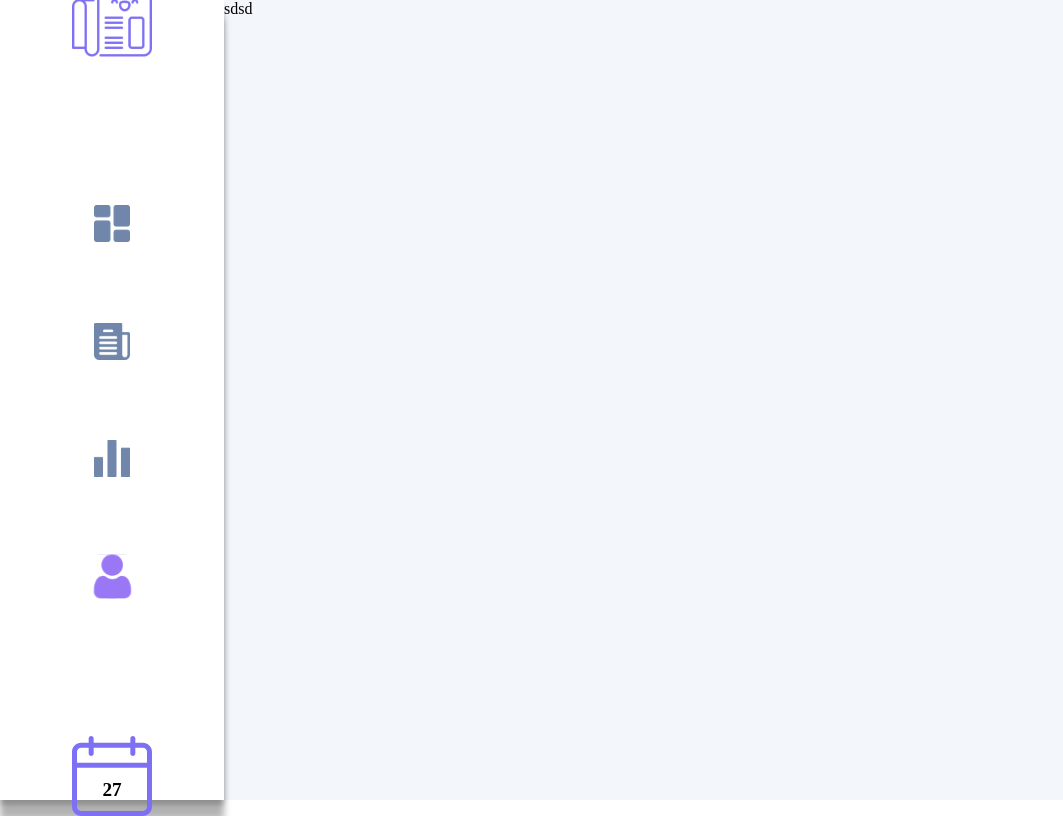
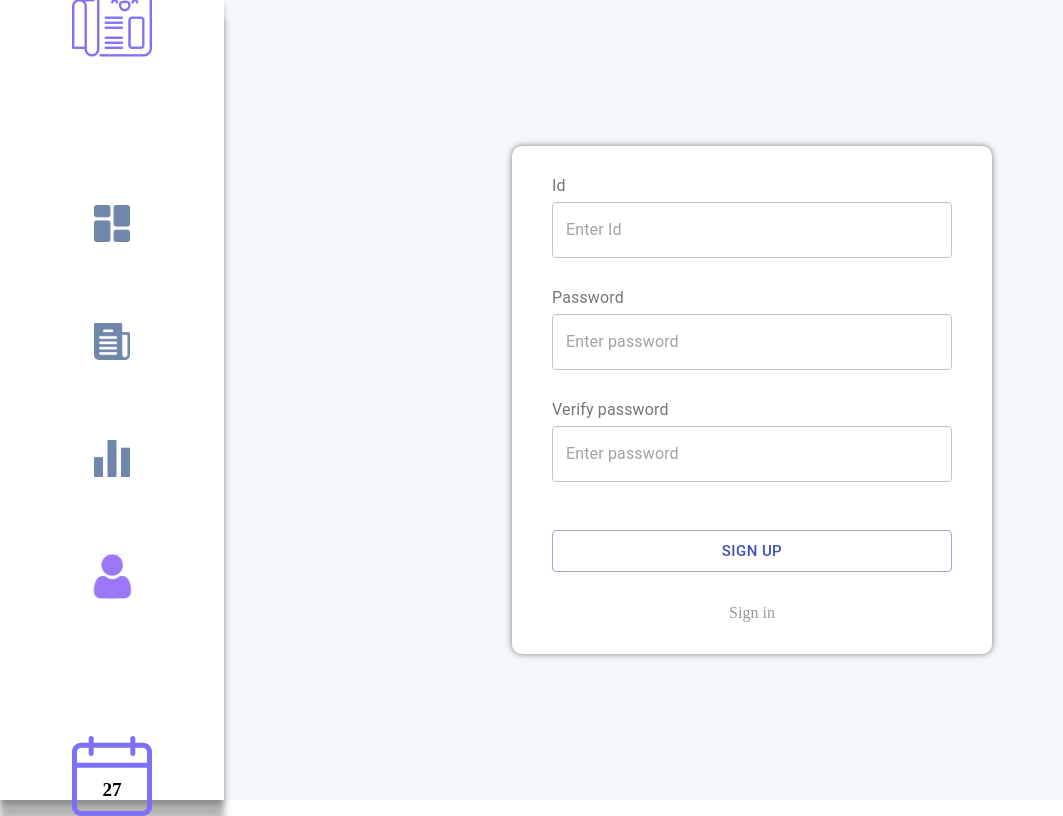
Before and after one commit to skku-capstone-2021/newspaper, a React app in the folder client/: page /mypage in a window 1280 px wide. Shown: the whole page, without its empty margins (0-1063 px from the left). Built offline with nearby package versions, Linux system fonts and the light colour scheme.

Commit message:
feat: 로그인, 회원가입 모달

```diff
--- a/client/src/components/Common/NewsContent/index.style.ts
+++ b/client/src/components/Common/NewsContent/index.style.ts
@@ -0,0 +1,92 @@
+import styled from "styled-components";
+
+export const Header = styled.div`
+  display: flex;
+  flex-direction: column;
+  gap: 1rem;
+`;
+
+export const NewsPaper = styled.div`
+  font-size: 2.5rem;
+  font-weight: bold;
+`;
+
+export const Title = styled.div`
+  font-size: 1.5rem;
+  font-weight: 500;
+`;
+
+export const Keywords = styled.div`
+  display: flex;
+  gap: 1rem;
+`;
+
+export const Keyword = styled.div`
+  height: 1rem;
+  display: flex;
+  justify-content: center;
+  align-items: center;
+  padding: 0.8rem 1.2rem;
+  border-radius: 15px;
+  font-size: 0.8rem;
+  background-color: #e9e9e9;
+  box-shadow: 0 1px 3px rgba(0, 0, 0, 0.12), 0 1px 2px rgba(0, 0, 0, 0.24);
+`;
+
+export const Category = styled.div`
+  height: 1rem;
+  display: flex;
+  justify-content: center;
+  align-items: center;
+  padding: 0.8rem 1.2rem;
+  font-size: 0.8rem;
+  border-radius: 15px;
+  background-color: #9a76fd;
+  box-shadow: 0 1px 3px rgba(0, 0, 0, 0.12), 0 1px 2px rgba(0, 0, 0, 0.24);
+`;
+
+export const Buttons = styled.div`
+  display: flex;
+  gap: 2rem;
+`;
+
+export const Level = styled.img`
+  width: 4rem;
+  height: 4rem;
+`;
+
+export const Flex = styled.div`
+  display: flex;
+  justify-content: space-between;
+`;
+
+export const Date = styled.div`
+  display: flex;
+  align-items: center;
+  justify-content: center;
+  font-size: 0.8rem;
+`;
+
+export const Horizon = styled.div`
+  border-bottom: 2px solid #999999;
+  margin: 1rem 0;
+`;
+
+export const MainImg = styled.img`
+  width: 100%;
+  min-height: 40vh;
+`;
+
+export const ContentWrapper = styled.div`
+  margin-top: 1rem;
+`;
+
+export const Content = styled.div`
+  font-size: 1.1rem;
+`;
+
+export const More = styled.div`
+  cursor: pointer;
+  margin-top: 1rem;
+  color: #999999;
+`;
--- a/client/src/components/Common/NewsContent/index.tsx
+++ b/client/src/components/Common/NewsContent/index.tsx
@@ -1,7 +1,23 @@
 import { FC, useState } from "react";
-import styled from "styled-components";
 import { Button } from "@material-ui/core";
 import { Good } from "@/assets";
+import {
+  Header,
+  NewsPaper,
+  Title,
+  Keywords,
+  Keyword,
+  Category,
+  Buttons,
+  Level,
+  Flex,
+  Date,
+  Horizon,
+  MainImg,
+  ContentWrapper,
+  Content,
+  More,
+} from "./index.style";
 
 interface Props {
   newsItem: {
@@ -17,97 +33,6 @@ interface Props {
     content: string;
   };
 }
-
-const Header = styled.div`
-  display: flex;
-  flex-direction: column;
-  gap: 1rem;
-`;
-
-const NewsPaper = styled.div`
-  font-size: 2.5rem;
-  font-weight: bold;
-`;
-
-const Title = styled.div`
-  font-size: 1.5rem;
-  font-weight: 500;
-`;
-
-const Keywords = styled.div`
-  display: flex;
-  gap: 1rem;
-`;
-
-const Keyword = styled.div`
-  height: 1rem;
-  display: flex;
-  justify-content: center;
-  align-items: center;
-  padding: 0.8rem 1.2rem;
-  border-radius: 15px;
-  font-size: 0.8rem;
-  background-color: #e9e9e9;
-  box-shadow: 0 1px 3px rgba(0, 0, 0, 0.12), 0 1px 2px rgba(0, 0, 0, 0.24);
-`;
-
-const Category = styled.div`
-  height: 1rem;
-  display: flex;
-  justify-content: center;
-  align-items: center;
-  padding: 0.8rem 1.2rem;
-  font-size: 0.8rem;
-  border-radius: 15px;
-  background-color: #9a76fd;
-  box-shadow: 0 1px 3px rgba(0, 0, 0, 0.12), 0 1px 2px rgba(0, 0, 0, 0.24);
-`;
-
-const Buttons = styled.div`
-  display: flex;
-  gap: 2rem;
-`;
-
-const Level = styled.img`
-  width: 4rem;
-  height: 4rem;
-`;
-
-const Flex = styled.div`
-  display: flex;
-  justify-content: space-between;
-`;
-
-const Date = styled.div`
-  display: flex;
-  align-items: center;
-  justify-content: center;
-  font-size: 0.8rem;
-`;
-
-const Horizon = styled.div`
-  border-bottom: 2px solid #999999;
-  margin: 1rem 0;
-`;
-
-const MainImg = styled.img`
-  width: 100%;
-  min-height: 40vh;
-`;
-
-const ContentWrapper = styled.div`
-  margin-top: 1rem;
-`;
-
-const Content = styled.div`
-  font-size: 1.1rem;
-`;
-
-const More = styled.div`
-  cursor: pointer;
-  margin-top: 1rem;
-  color: #999999;
-`;
 
 const NewsContent: FC<Props> = ({ newsItem }) => {
   const [isEntire, setIsEntire] = useState<boolean>(false);
--- a/client/src/components/MyPage/Login/index.style.ts
+++ b/client/src/components/MyPage/Login/index.style.ts
@@ -0,0 +1,47 @@
+import styled from "styled-components";
+
+export const Wrapper = styled.div`
+  width: 100%;
+  height: 100vh;
+  display: flex;
+  align-items: center;
+  justify-content: center;
+`;
+
+export const ModalWrapper = styled.div`
+  width: 100%;
+  height: 100vh;
+  background-color: #f3f7fb;
+  display: flex;
+  align-items: center;
+  justify-content: center;
+`;
+
+export const ModalInner = styled.div`
+  position: relative;
+  box-shadow: 0 0 6px 0 rgba(0, 0, 0, 0.5);
+  background-color: #fff;
+  border-radius: 10px;
+  width: 30rem;
+  padding: 2rem 2.5rem;
+  overflow-y: scroll;
+  -ms-overflow-style: none;
+  &::-webkit-scrollbar {
+    display: none;
+  }
+  display: flex;
+  flex-direction: column;
+  gap: 2rem;
+`;
+
+export const InputWrapper = styled.div``;
+
+export const ButtonWrapper = styled.div`
+  margin-top: 1rem;
+`;
+
+export const Toggle = styled.div`
+  cursor: pointer;
+  text-align: center;
+  color: #999999;
+`;
--- a/client/src/components/MyPage/Login/index.tsx
+++ b/client/src/components/MyPage/Login/index.tsx
@@ -1,9 +1,91 @@
-import { FC, useState } from "react";
+import { FC, useEffect, useState, useCallback } from "react";
+import { TextField, Button, InputLabel } from "@material-ui/core";
+import {
+  Wrapper,
+  ModalWrapper,
+  ModalInner,
+  InputWrapper,
+  ButtonWrapper,
+  Toggle,
+} from "./index.style";
 
-const LogIn: FC = () => {
-  const [isLogin, setIsLogin] = useState<boolean>(true);
+interface Props {
+  removeLoginModal: () => void;
+}
 
-  return <div>sdsd</div>;
+const LoginModal: FC<Props> = ({ removeLoginModal }) => {
+  const [isLogin, setIsLogin] = useState<boolean>(false);
+  const [id, setId] = useState<string>("");
+  const [password, setPassword] = useState<string>("");
+  const [verify, setVerify] = useState<string>("");
+
+  const toogleMode = useCallback(() => {
+    setIsLogin(!isLogin);
+  }, [isLogin]);
+
+  const handleSubmit = useCallback(() => {
+    if (isLogin) {
+      console.log("로그인 로직");
+      removeLoginModal();
+    } else {
+      setIsLogin(true);
+      console.log("회원가입 로직");
+    }
+  }, [isLogin]);
+
+  return (
+    <Wrapper>
+      <ModalWrapper>
+        <ModalInner className="modal-inner">
+          <InputWrapper>
+            <InputLabel style={{ marginBottom: "0.5rem" }}>Id</InputLabel>
+            <TextField
+              fullWidth
+              required
+              placeholder="Enter Id"
+              variant="outlined"
+            />
+          </InputWrapper>
+          <InputWrapper>
+            <InputLabel style={{ marginBottom: "0.5rem" }}>Password</InputLabel>
+            <TextField
+              fullWidth
+              required
+              placeholder="Enter password"
+              variant="outlined"
+            />
+          </InputWrapper>
+          {!isLogin && (
+            <InputWrapper>
+              <InputLabel style={{ marginBottom: "0.5rem" }}>
+                Verify password
+              </InputLabel>
+              <TextField
+                fullWidth
+                required
+                placeholder="Enter password"
+                variant="outlined"
+              />
+            </InputWrapper>
+          )}
+          <ButtonWrapper>
+            <Button
+              onClick={handleSubmit}
+              fullWidth
+              size="large"
+              variant="outlined"
+              color="primary"
+            >
+              {isLogin ? "Sign in" : "Sign up"}
+            </Button>
+          </ButtonWrapper>
+          <Toggle onClick={toogleMode}>
+            {isLogin ? "Sign up" : "Sign in"}
+          </Toggle>
+        </ModalInner>
+      </ModalWrapper>
+    </Wrapper>
+  );
 };
 
-export default LogIn;
+export default LoginModal;
--- a/client/src/components/MyPage/My/index.tsx
+++ b/client/src/components/MyPage/My/index.tsx
@@ -1,7 +1,14 @@
 import { FC } from "react";
+import styled from "styled-components";
+
+const Wrapper = styled.div`
+  background-color: purple;
+  width: 100%;
+  height: 100vh;
+`;
 
 const My: FC = () => {
-  return <div>sdsd</div>;
+  return <Wrapper>마이페이지</Wrapper>;
 };
 
 export default My;
--- a/client/src/pages/MyPage/index.tsx
+++ b/client/src/pages/MyPage/index.tsx
@@ -1,11 +1,17 @@
-import { FC, useState } from "react";
+import { FC, useState, useCallback } from "react";
 import LogIn from "@/components/MyPage/Login";
 import My from "@/components/MyPage/My";
 
 const MyPage: FC = () => {
-  const [isLogin, setIsLogin] = useState<boolean>(true);
+  const [isLogin, setIsLogin] = useState<boolean>(false);
 
-  return <>{!isLogin ? <LogIn /> : <My />}</>;
+  const removeLoginModal = useCallback(() => {
+    setIsLogin(true);
+  }, [isLogin]);
+
+  return (
+    <>{!isLogin ? <LogIn removeLoginModal={removeLoginModal} /> : <My />}</>
+  );
 };
 
 export default MyPage;
```
